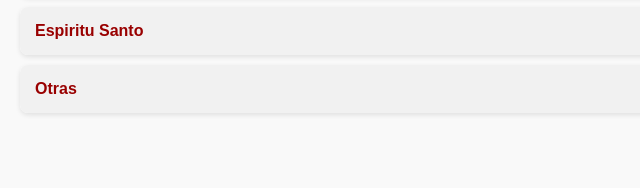
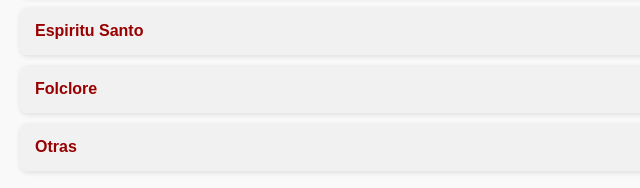
Before and after one commit to barecqr-ing/cantosdelcarmelo, a plain HTML site: page index.html in a window 1280 px wide. Shown: the part 671-859 px from the top of the page, 0-640 px from the left. Before the commit the page ends 804 px from the top, so only its background shows below. Drawn offline with Linux system fonts and the light colour scheme.

Commit message:
Update index.html

```diff
--- a/index.html
+++ b/index.html
@@ -44,7 +44,7 @@
 
     ];
 
-    const categories = ["Entrada","Perdón","Gloria","Salmos","Aclamación","Ofertorio","Santo","Cordero","Comunión","Marianas","Espiritu Santo","Otras"];
+    const categories = ["Entrada","Perdón","Gloria","Salmos","Aclamación","Ofertorio","Santo","Cordero","Comunión","Marianas","Espiritu Santo","Folclore","Otras"];
 
     function loadSections() {
       const container = document.getElementById("sections-container");
```
